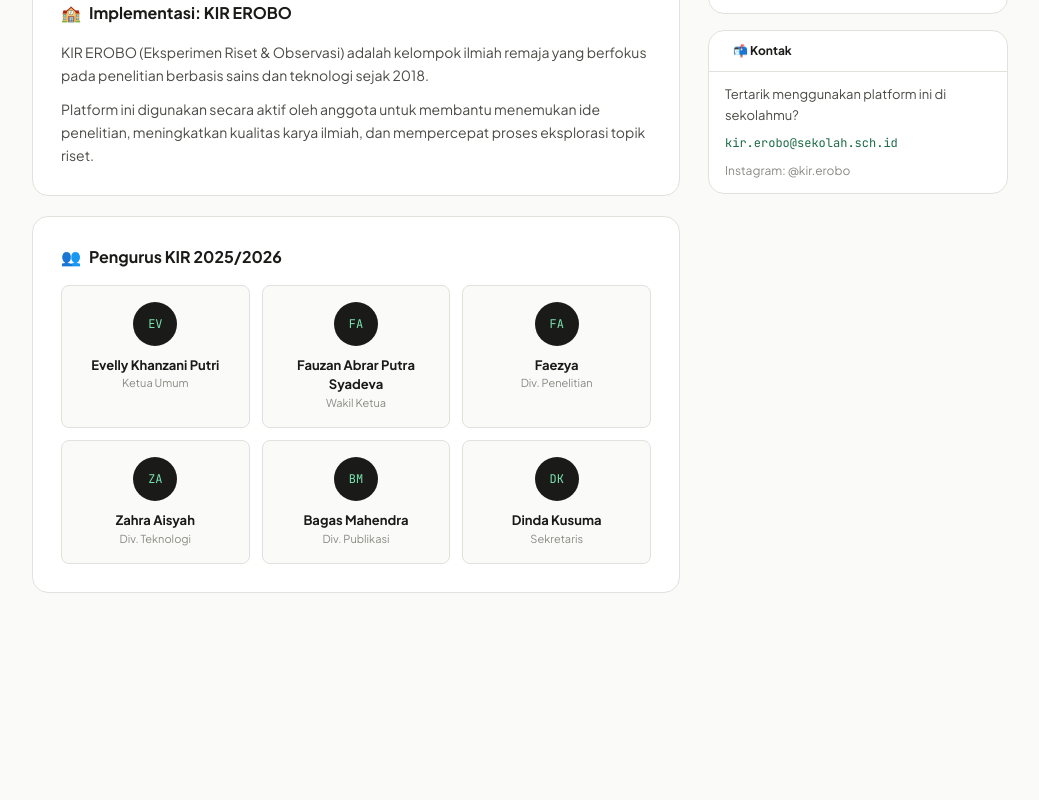
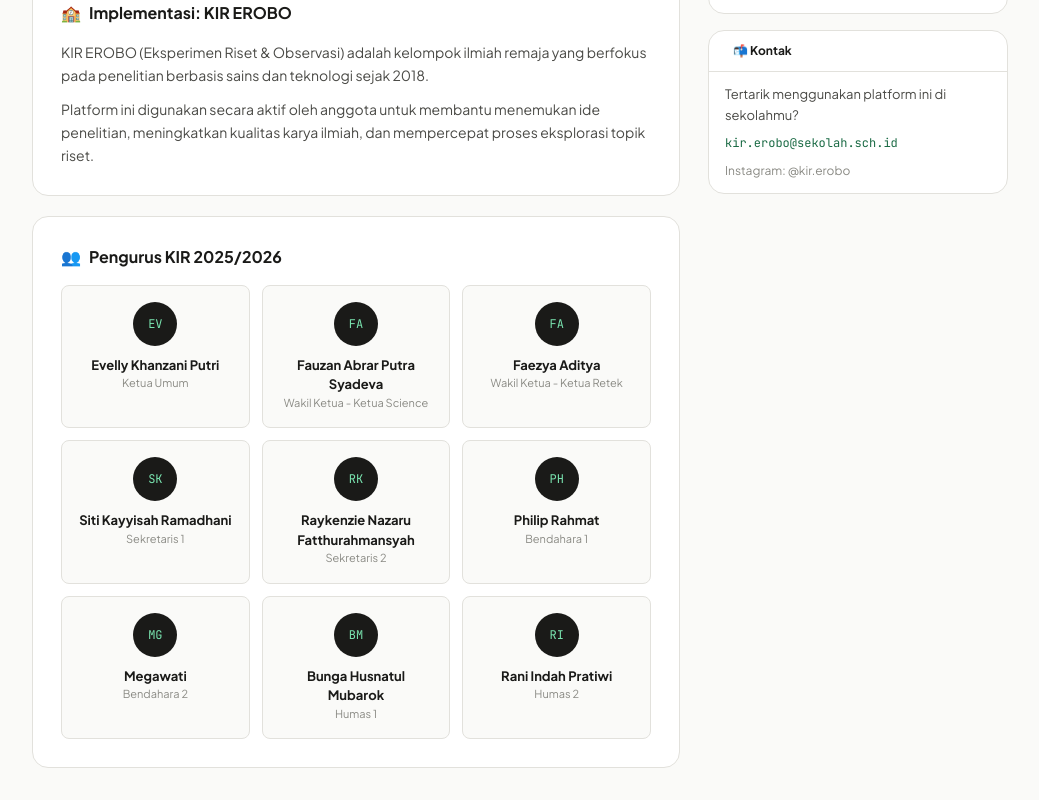
Before and after one commit to Vkzapple/eroboAI, a Next.js app: page /about in a window 1280 px wide. Shown: the part 902-1702 px from the top of the page, without its empty margins (120-1159 px from the left). Before the commit the page ends 1527 px from the top, so only its background shows below. Built offline with nearby package versions, Linux system fonts and the light colour scheme.

Commit message:
update struktur

```diff
--- a/src/app/about/page.tsx
+++ b/src/app/about/page.tsx
@@ -3,11 +3,14 @@ import { StatWidget, InfoWidget } from '@/components/layout/Sidebar'
 
 const MEMBERS = [
   { initials: 'EV', name: 'Evelly Khanzani Putri', role: 'Ketua Umum' },
-  { initials: 'FA', name: 'Fauzan Abrar Putra Syadeva', role: 'Wakil Ketua' },
-  { initials: 'FA', name: 'Faezya', role: 'Div. Penelitian' },
-  { initials: 'ZA', name: 'Zahra Aisyah', role: 'Div. Teknologi' },
-  { initials: 'BM', name: 'Bagas Mahendra', role: 'Div. Publikasi' },
-  { initials: 'DK', name: 'Dinda Kusuma', role: 'Sekretaris' },
+  { initials: 'FA', name: 'Fauzan Abrar Putra Syadeva', role: 'Wakil Ketua - Ketua Science' },
+  { initials: 'FA', name: 'Faezya Aditya', role: 'Wakil Ketua - Ketua Retek' },
+  { initials: 'SK', name: 'Siti Kayyisah Ramadhani', role: 'Sekretaris 1' },
+  { initials: 'RK', name: 'Raykenzie Nazaru Fatthurahmansyah', role: 'Sekretaris 2' },
+  { initials: 'PH', name: 'Philip Rahmat', role: 'Bendahara 1' },
+  { initials: 'MG', name: 'Megawati', role: 'Bendahara 2' },
+  { initials: 'BM', name: 'Bunga Husnatul Mubarok', role: 'Humas 1' },
+  { initials: 'RI', name: 'Rani Indah Pratiwi', role: 'Humas 2' },
 ]
 
 const ACTIVITIES = [
```
